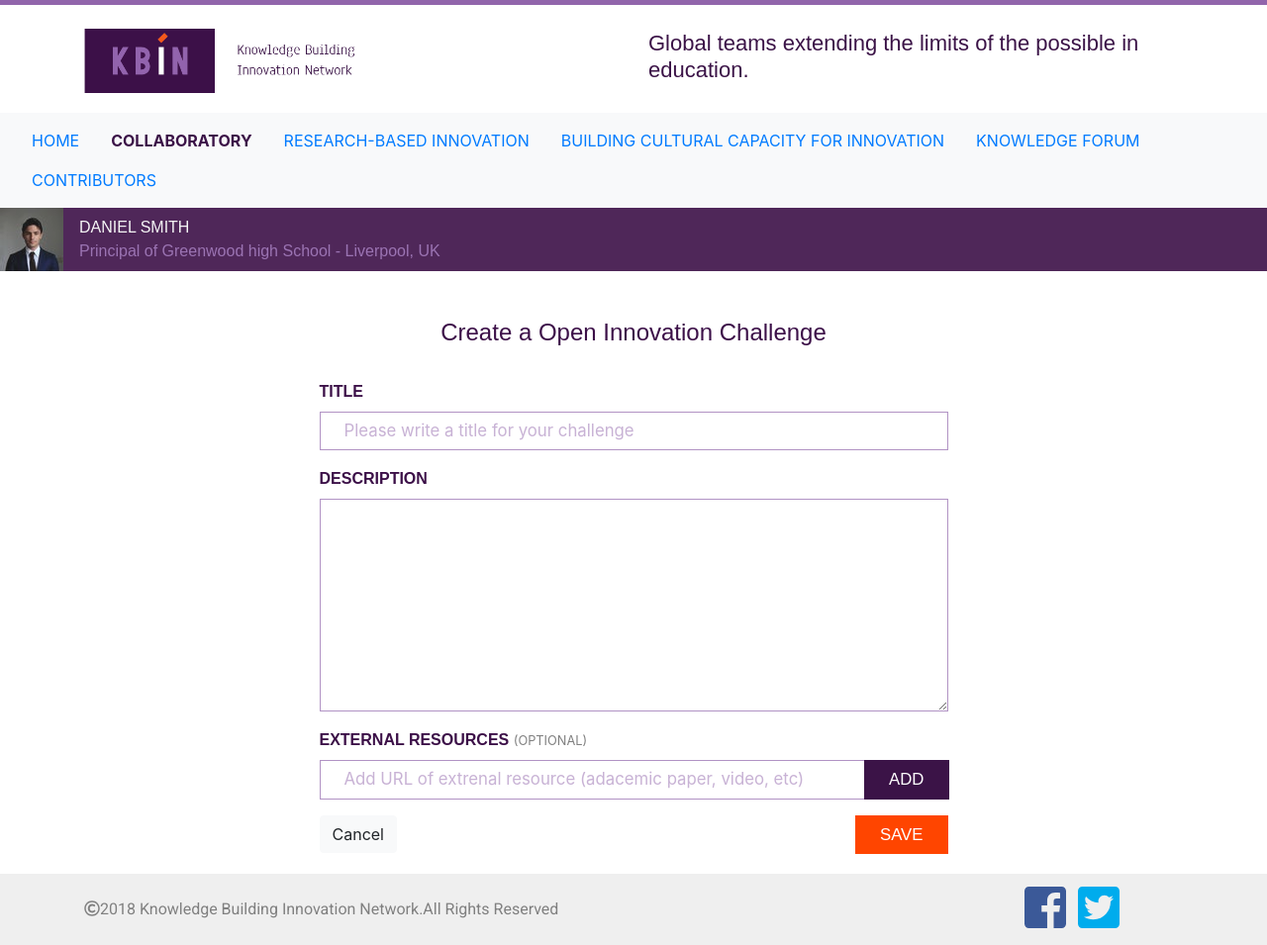
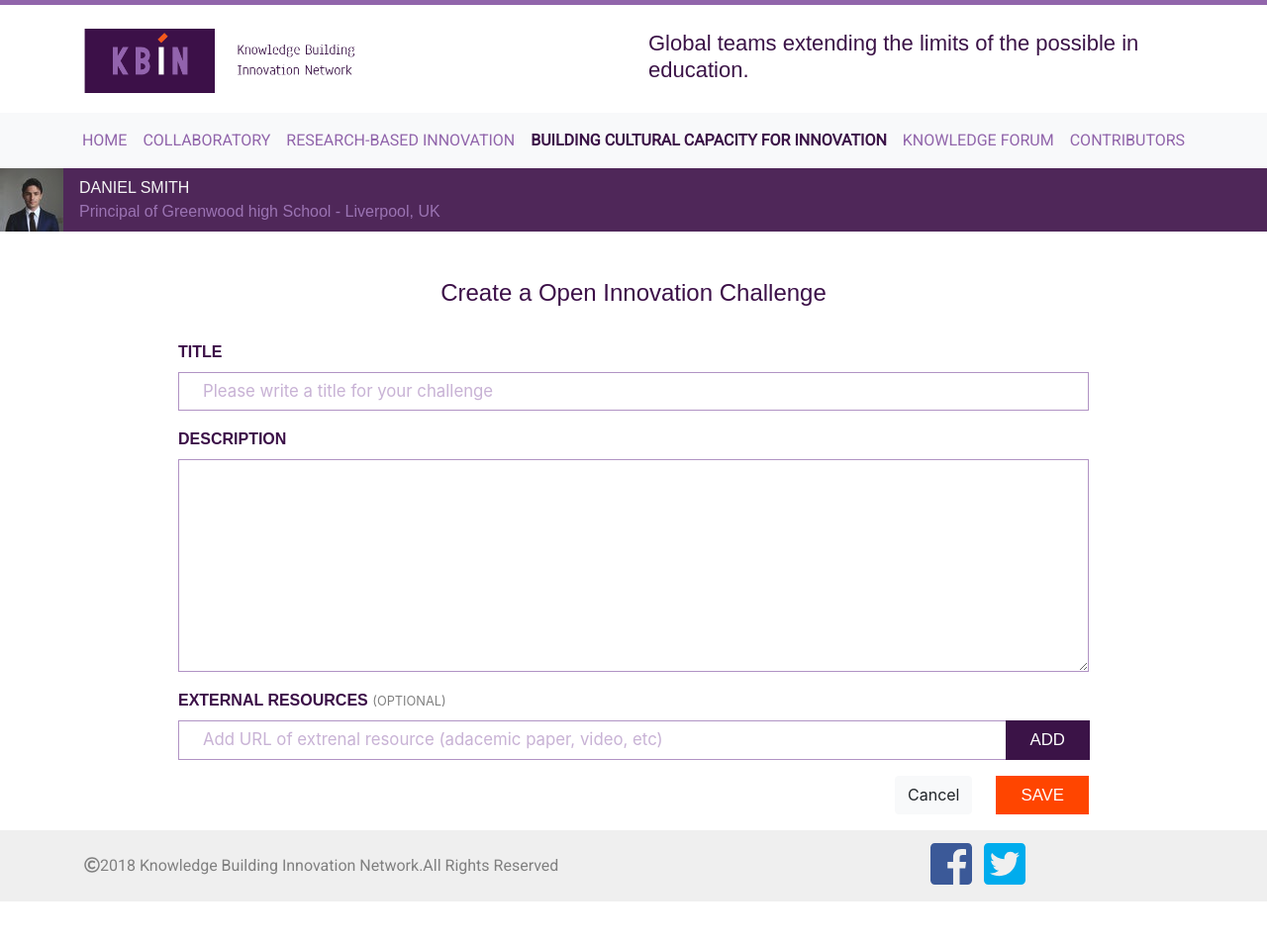
Before and after one commit to ninadpchaudhari/kbin-ui-html, a plain HTML site: page create-challenge.html in a window 1280 px wide. Shown: the whole page at 99% size. After the commit the page ends 911 px from the top, so only its background shows below. Drawn offline with nearby package versions, Linux system fonts and the light colour scheme; a web font is replaced by a local one.

Commit message:
Made the create-challenge page responsive

```diff
--- a/create-challenge.html
+++ b/create-challenge.html
@@ -53,10 +53,10 @@
         <div class="row justify-content-between">
 
 
-            <div class="col-4">
+            <div class="col-12 col-md-4">
                 <img src="img/logo.png" alt="" height="65px">
             </div>
-            <div class="col-6 align-self-center">
+            <div class="col-12 mt-2 mt-md-0 col-md-6 align-self-center">
                 <h3 class="kbin_h3">Global teams extending the limits of the possible in education.</h3>
             </div>
         </div>
@@ -66,7 +66,7 @@
 
     </div>
 
-    <nav class="navbar navbar-expand-lg navbar-light bg-light justify-content-center">
+    <nav class="navbar navbar-expand-xl navbar-light bg-light justify-content-center">
 
             <!--TODO : Show this only on smaller devices
                  <a class="navbar-nav kbin_nav-link .d-none" href="#">HOME</a> -->
@@ -76,35 +76,30 @@
             </button>
 
             <div class="collapse navbar-collapse justify-content-center" id="navbarSupportedContent">
-            <ul class="nav ">
+                <ul class="nav navbar-nav">
                     <li class="nav-item">
-                    <a class="nav-link kbin_nav-link" href="index.html">HOME</a>
-                </li>
-                <li class="nav-item ">
-                    <a class="nav-link kbin_nav-link kbin_nav-link-active" href="collaboratory.html">COLLABORATORY
+                        <a class="nav-link" href="index.html">HOME
                             <span class="sr-only">(current)</span>
                         </a>
                     </li>
                     <li class="nav-item">
-                    <a class="nav-link kbin_nav-link" href="#">RESEARCH-BASED INNOVATION</a>
+                        <a class="nav-link" href="collaboratory.html">COLLABORATORY</a>
                     </li>
                     <li class="nav-item">
-                    <a class="nav-link kbin_nav-link" href="#">BUILDING CULTURAL CAPACITY FOR INNOVATION</a>
+                        <a class="nav-link" href="rbi.html">RESEARCH-BASED INNOVATION</a>
+                    </li>
+                    <li class="nav-item">
+                        <a class="nav-link kbin_nav-link-active" href="post-collaboratory.html">BUILDING CULTURAL CAPACITY FOR INNOVATION</a>
                     </li>
 
                     <li class="nav-item">
-                    <a class="nav-link kbin_nav-link" href="#">KNOWLEDGE FORUM</a>
+                        <a class="nav-link" href="kb.html">KNOWLEDGE FORUM</a>
                     </li>
                     <li class="nav-item">
-                    <a class="nav-link kbin_nav-link" href="#">CONTRIBUTORS</a>
+                        <a class="nav-link" href="contributors.html">CONTRIBUTORS</a>
                     </li>
                 </ul>
-
             </div>
-
-
-
-
         </nav>
 
     <!-- /nav>container -->
@@ -136,7 +131,7 @@
     </div>
     <div class="container">
         <div class="row justify-content-center">
-            <div class="col-7">
+            <div class="col-12 col-lg-10">
                 <form>
                     <div class="form-group">
                         <label for="titleInput">Title</label>
@@ -144,7 +139,8 @@
                     </div>
                     <div class="form-group">
                         <label for="descriptionInput">Description</label>
-                        <textarea rows="8" class="form-control kbin_form-control" id="descriptionInput" aria-describedby="descriptionHelp" placeholder="Describe your Challenge"> </textarea>
+                        <textarea rows="8" class="form-control kbin_form-control" id="descriptionInput" aria-describedby="descriptionHelp" placeholder="Describe your Challenge">
+                        </textarea>
                     </div>
                     <div class="form-group">
 
@@ -166,37 +162,34 @@
             </div>
 
         </div>
-        <div class="row justify-content-center">
-                <div class="col-7">
-                        <button type="submit" class="btn btn-light kbin_btn-light">Cancel</button>
-                        <button type="submit" class="btn kbin_btn-orange float-right">Save</button>
+        <div class="row justify-content-center mb-3">
+            <div class="col-12 col-lg-10 d-flex justify-content-end">
+                <button type="submit" class="btn btn-light kbin_btn-light float-right">Cancel</button>
+                <button type="submit" class="btn kbin_btn-orange float-right ml-4">Save</button>
             </div>
+
 
         </div>
     </div>
 
 
 
-    <div class="container-fluid kbin_site-footer  top-buffer ">
+    <div class="container-fluid kbin_site-footer">
         <div class="container">
-            <div class="row ">
-                <div class="col-10">
+            <div class="row">
+                <div class="col-12 col-md-9">
                     <p>
                         <br>
                         <i class="far fa-copyright"></i>2018 Knowledge Building Innovation Network.All Rights Reserved
                     </p>
                 </div>
-
-
-                <div class="col-2">
-
-                    <span style="font-size:3em; color:#3b5998">
+                <div class="col-12 col-md-3">
+                    <span style="font-size:3em; color:#3b5998" class="float-right              float-md-none">
                         <i class="fab fa-facebook-square"></i>
                     </span>
-                    <span style="font-size:3em; color:#00aced">
+                    <span style="font-size:3em; color:#00aced" class="float-right mx-2 mx-md-0 float-md-none">
                         <i class="fab fa-twitter-square"></i>
                     </span>
-
                 </div>
 
             </div>
```
Lines whose indentation alone changed are shown as unchanged.
